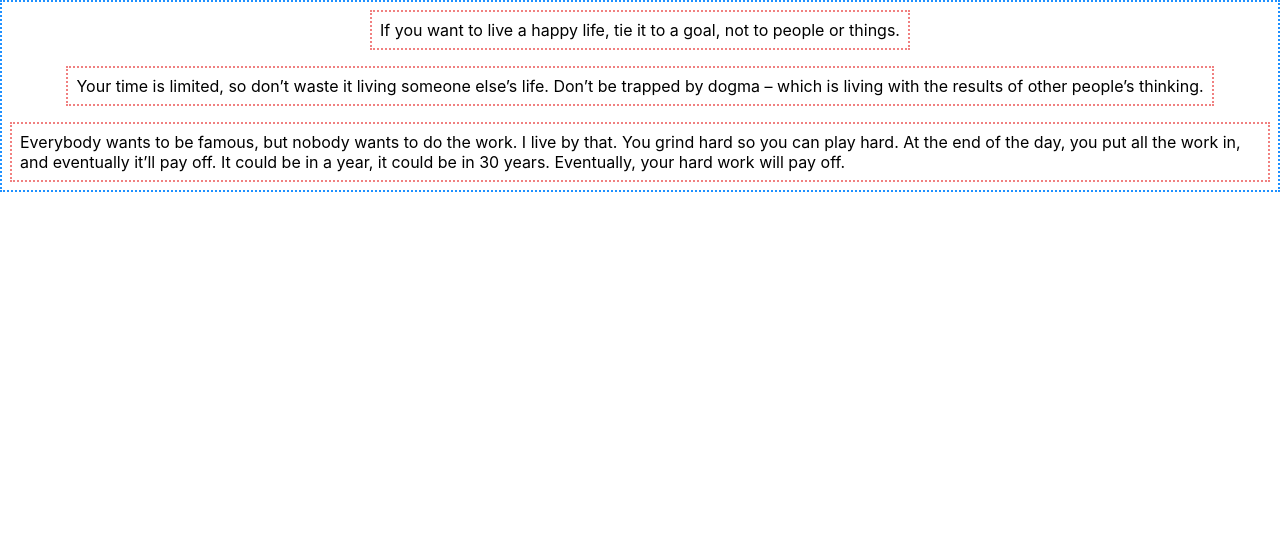
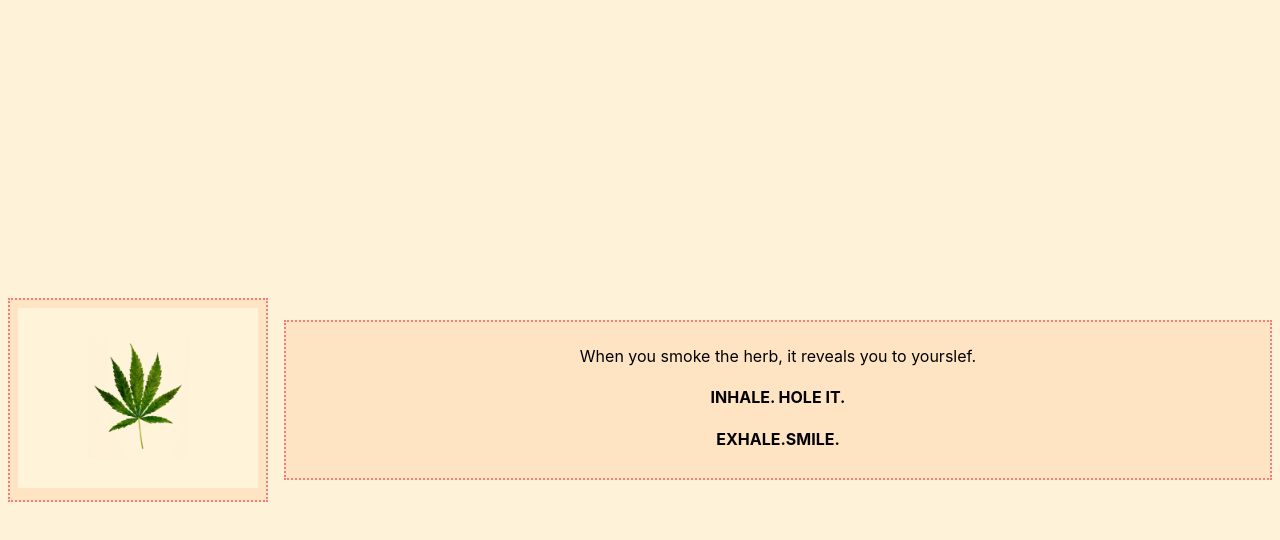
Before and after one commit to minlaxz/shwechahtrchintl, a React (Vite) app: page / in a window 1280 px wide. Shown: the top 540 px of the page. Built offline with nearby package versions, Linux system fonts and the light colour scheme.

Commit message:
Learnig flex

```diff
--- a/src/App.jsx
+++ b/src/App.jsx
@@ -1,40 +1,42 @@
-import React from 'react'
-import styles from './App.module.css'
+import React from 'react';
+import styles from './App.module.css';
+import me from "./assets/marijuana.jpg";
 
 const Media = () => {
   return (
-    <div className={`${styles.MediaContainer}`}>
-      <div className={`${styles.MediaContent}`}>
-      If you want to live a happy life, tie it to a goal, not to people or things.
+    <>
+      {/* <p style={{ position: "absolute", marginLeft:"50vw", color:"#555500", fontWeight:"bolder" }}> Flex Container</p> */}
+      <div className={`${styles.MediaContainer}`}>
+
+        <div className={`${styles.MediaContent} ${styles.childImage}`}>
+          <img
+            className={`${styles.imageControls}`}
+            src={me}
+            alt=""
+            draggable={false}
+          />
+        </div>
+        <div className={`${styles.MediaContent} ${styles.childText}`}>
+          <p>
+            When you smoke the herb, it reveals you to yourslef.
+          </p>
+          <div>
+            <h4>
+              Inhale. Hole it.
+            </h4>
+            <h4>
+              Exhale.Smile.
+            </h4>
+          </div>
+        </div>
+
       </div>
-      <div className={`${styles.MediaContent}`}>
-        Your time is limited, so don’t waste it living someone else’s life.
-        Don’t be trapped by dogma – which is living with the results of other people’s thinking.
-      </div>
-      <div className={`${styles.MediaContent}`}>
-      Everybody wants to be famous,
-      but nobody wants to do the work. I live by that.
-      You grind hard so you can play hard.
-      At the end of the day, you put all the work in, and eventually it’ll pay off.
-      It could be in a year, it could be in 30 years.
-      Eventually, your hard work will pay off.
-      </div>
-    </div>
+    </>
   )
 }
 
-const App = () => {
-
-  return (
-    // <ul className={`${styles.ul}`}>
-    //   <li className={`${styles.o1}`}>One</li>
-    //   <li>Two</li>
-    //   <li>Threeeeeeeeee</li>
-    //   <li>Four</li>
-    //   <li>Five</li>
-    // </ul>
-    <Media />
-  )
-}
+const App = () => (
+  <Media />
+)
 
 export default App
--- a/src/App.module.css
+++ b/src/App.module.css
@@ -1,47 +1,11 @@
-.ul {
-  list-style-type: none;
-  margin: 0;
-  padding: 0;
-  border: 2px dotted blue;
+.MediaContainer {
+  margin: 0%;
+  padding: 0%;
+  /* border: 1px dotted dodgerblue; */
   display: flex;
   flex-direction: row; /* row is default */
   flex-wrap: wrap;
-
-
-  /* x axis */
-  justify-content: space-between;
-
-  /* y axis */
-  align-items: flex-start;
-
-  /* y justify */
-  align-content: center;
-
-  height: 200px;
-  /* width: 800px; */
-
-}
-
-li {
-  margin: 0.5em;
-  padding: 0.5em;
-  border: 1.5px dotted red;
-}
-
-.o1 {
-  /* order:1; */
-  flex: 2 2 10em;
-  border: 3px dotted dodgerblue;
-}
-
-.MediaContainer {
-  margin: 0%;
-  padding: 0%;
-  border: 2px dotted dodgerblue;
-  display: flex;
-  flex-direction: column; /* row is default */
-  flex-wrap: wrap;
-
+  /* height: 200px; */
   justify-content: space-evenly;
 
   /* cross axis */
@@ -52,14 +16,44 @@ li {
 
   align-content: center;
 
-
   /* height: 200px; */
-
-
+  background-color: #fef3d9;
+  width: 100vw;
+  height: 100vh;
 }
 
 .MediaContent {
   border: 2.5px dotted lightcoral;
   margin: 0.5em;
   padding: 0.5em;
+  background-color: bisque;
 }
+
+.childImage {
+  flex: 0 1 10em;
+}
+
+.childText {
+  flex: 1 1 10em;
+}
+
+.imageControls {
+  width: 15em;
+  height: auto;
+}
+
+@media only screen and (max-width: 600px) {
+  .imageControls {
+    width: 60vw;
+    height: auto;
+  }
+}
+
+p {
+  text-align: center;
+}
+
+h4 {
+  text-transform: uppercase;
+  text-align: center;
+}
```
Also changed, not shown: src/assets/marijuana.jpg (added).
